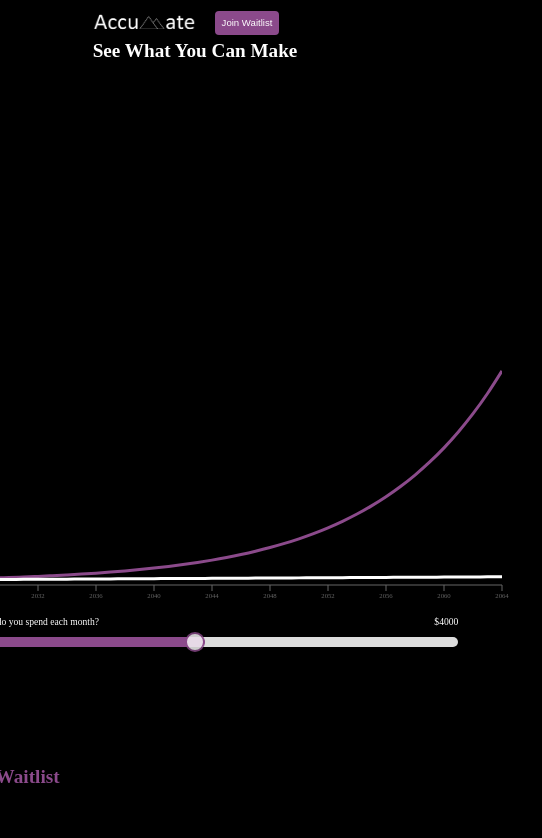
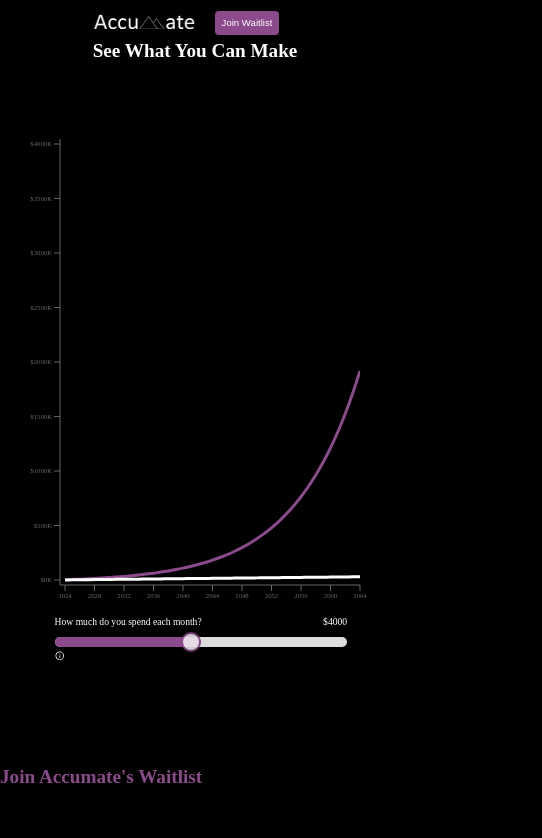
Before and after one commit to dnevinrichards01/accumate_frontend, a React (Vite) app: page / in a window 390 px wide. Shown: the top 838 px of the page, 542 px wide, since content can reach past the window. Built offline with nearby package versions, Linux system fonts and the light colour scheme.

Commit message:
reduced max width of recharts chart to make viewable on mobile

```diff
--- a/src/styles/HomePreLaunch.css
+++ b/src/styles/HomePreLaunch.css
@@ -251,8 +251,7 @@ p {
         min-height: 400px;
         max-height: 1200px;
         width: 80vh;
-        min-width: 300px;
-        max-width: 1200px;
+        max-width: 100vw;
         font-size: 1rem;
         padding: 20px 0;
     }
```
